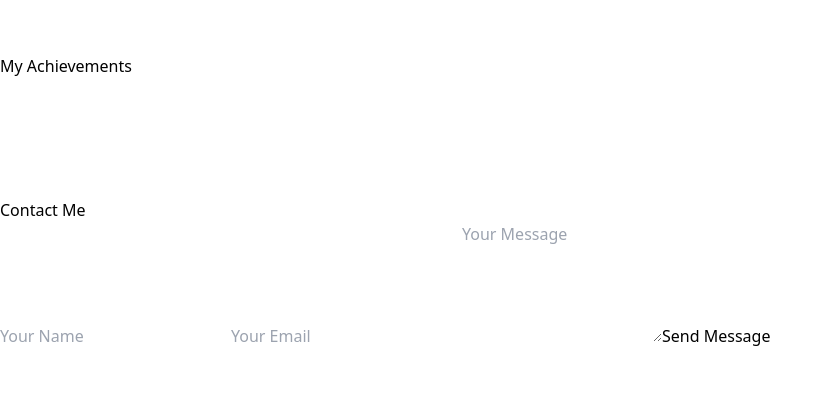
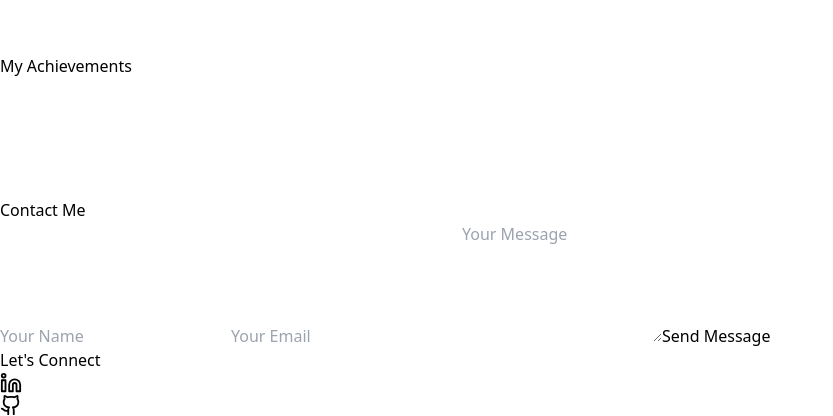
Before and after one commit to Md-Mohseen-Ali/portfolio-frontend, a React app: page / in a window 1280 px wide. Shown: the part 2253-2669 px from the top of the page, without its empty margins (0-833 px from the left). Before the commit the page ends 2601 px from the top, so only its background shows below. Built offline with nearby package versions, Linux system fonts and the light colour scheme; the HTML template or start-up script is replaced by a standard one.

Commit message:
Update Contact.jsx

```diff
--- a/src/sections/Contact.jsx
+++ b/src/sections/Contact.jsx
@@ -1,6 +1,6 @@
 import { motion } from "framer-motion"
 import { useState } from "react"
-
+import { Github, Linkedin } from "lucide-react"
 function Contact() {
   const [form, setForm] = useState({
     name: "",
@@ -157,6 +157,42 @@ function Contact() {
             </motion.p>
           )}
         </motion.form>
+
+        {/* 🔥 CONNECT SECTION */}
+<motion.div
+  initial={{ opacity: 0, y: 40 }}
+  whileInView={{ opacity: 1, y: 0 }}
+  transition={{ delay: 0.3 }}
+  className="mt-10 text-center"
+>
+  <p className="text-gray-400 mb-4">
+    Let's Connect
+  </p>
+
+  <div className="flex justify-center gap-6">
+
+    {/* 🔗 LINKEDIN */}
+    <motion.a
+      href="https://linkedin.com/in/md-mohseen-ali-"   // 🔥 PUT YOUR LINK
+      target="_blank"
+      whileHover={{ scale: 1.2, rotate: 5 }}
+      className="p-3 rounded-full bg-indigo-500/20 border border-indigo-400/30 hover:bg-indigo-500/40 transition"
+    >
+      <Linkedin size={22} />
+    </motion.a>
+
+    {/* 🔗 GITHUB */}
+    <motion.a
+      href="https://github.com/Md-Mohseen-Ali"   // 🔥 PUT YOUR LINK
+      target="_blank"
+      whileHover={{ scale: 1.2, rotate: -5 }}
+      className="p-3 rounded-full bg-indigo-500/20 border border-indigo-400/30 hover:bg-indigo-500/40 transition"
+    >
+      <Github size={22} />
+    </motion.a>
+
+  </div>
+</motion.div>
       </div>
     </section>
   )
```
